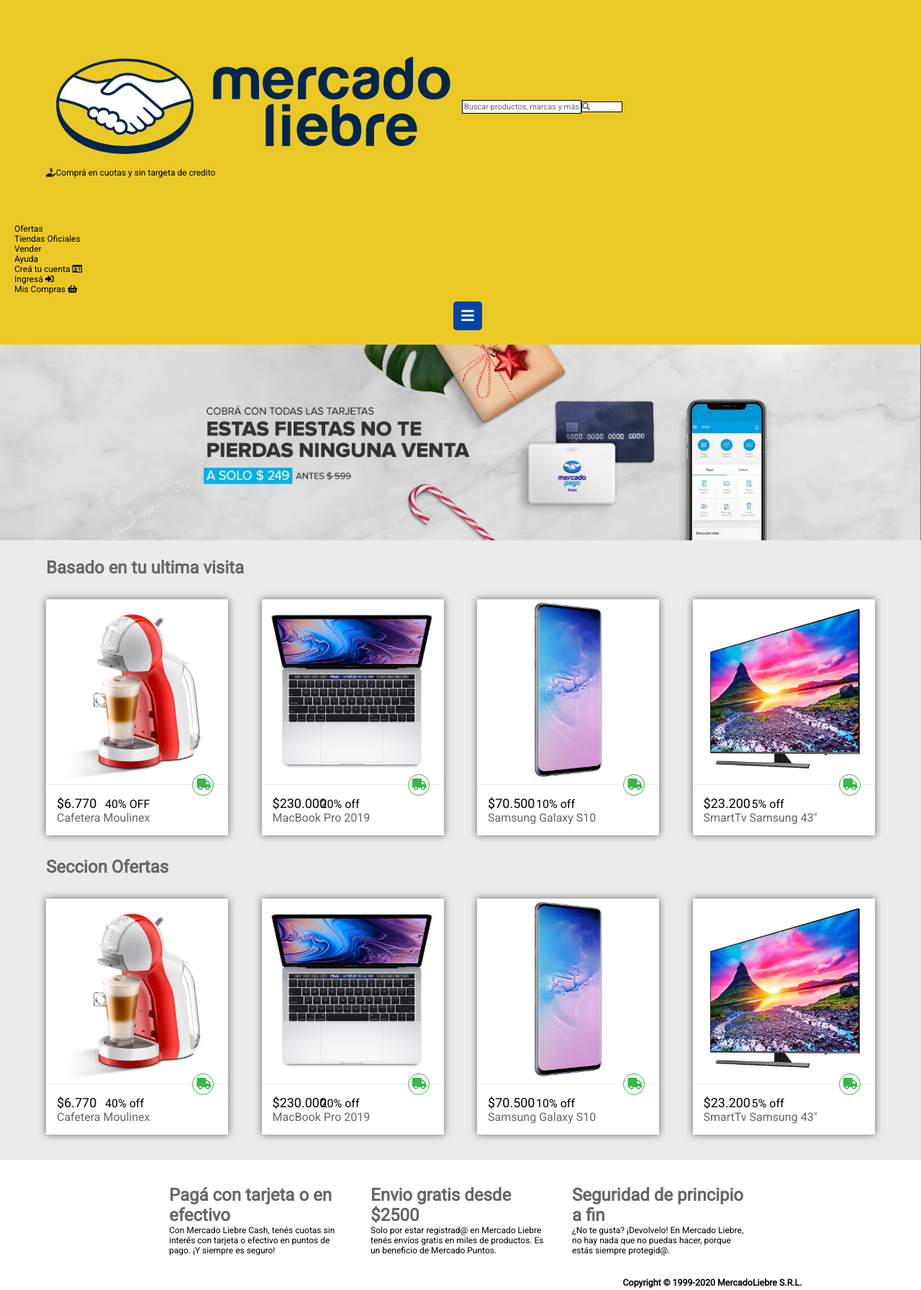
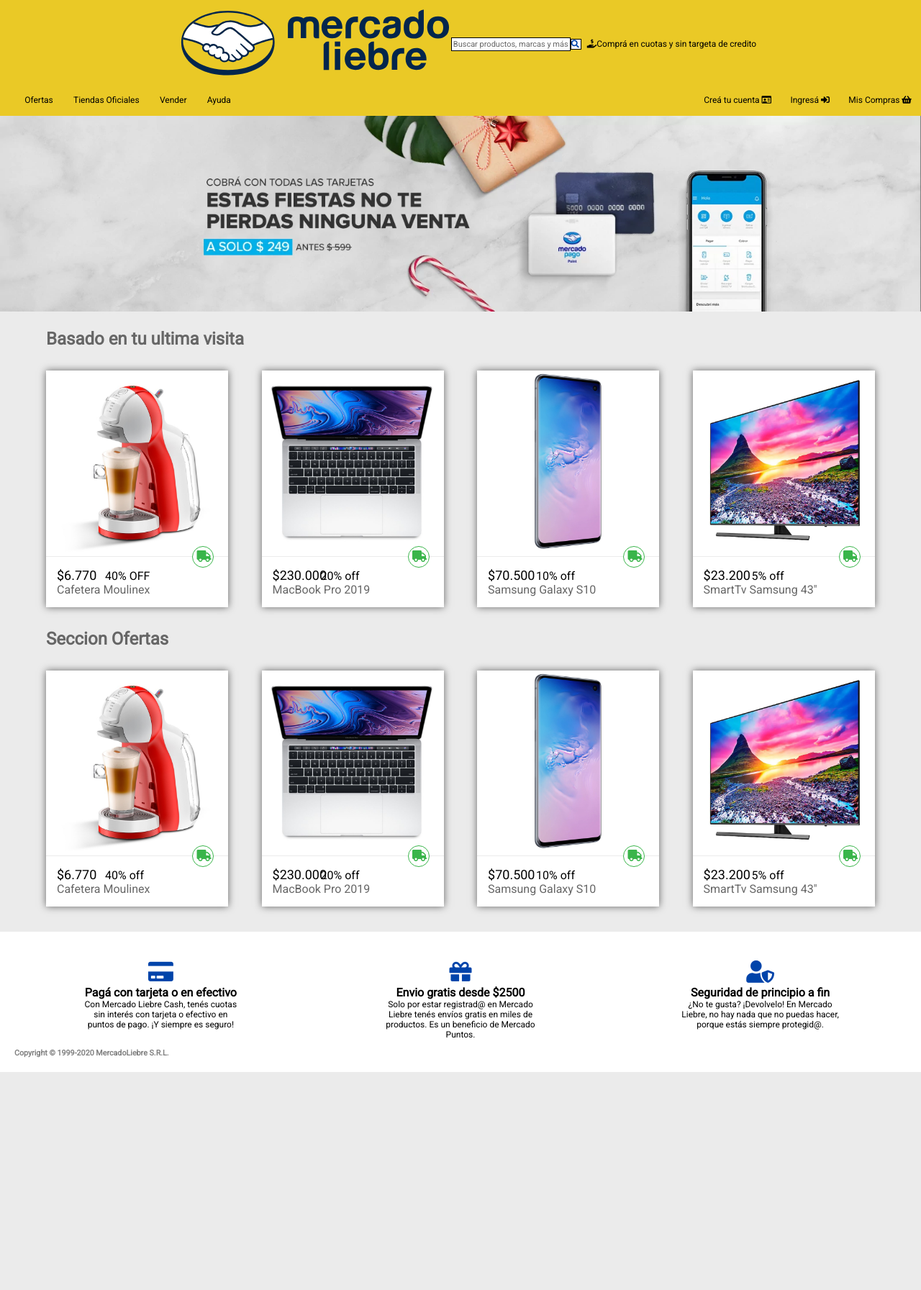
Before and after one commit to AgustinCastellon/proyecto-individual, a website: page views/home.html in a window 1280 px wide. Shown: the whole page at 72% size. After the commit the page ends 1490 px from the top, so only its background shows below. Drawn offline with Linux system fonts and the light colour scheme; files that its build step writes are made by us from their sources; files whose address does not match are found by name.

Commit message:
Se agregaron estilos

```diff
--- a/public/css/style.css
+++ b/public/css/style.css
@@ -26,23 +26,29 @@
 div.top-header{
     display: flex;
     flex-wrap: wrap;
-    padding: 5%;
+    padding-left: 20px;
+    flex-direction: row;
+    justify-content: start;
+    width: 100%;
 }
 
 header div.logo,
 header .form{
-    width: 50%;
+    width: 100%;
+    padding-top: 10px;
+    padding-bottom: 10px;
 }
 
 header .form{
     display: flex;
     align-items: center;
-    padding: 2px;
     font-size: 11px;
 }
 
 header div.logo{
-    padding: 10px;
+    justify-content: start;
+    width: 30%;
+
 }
 
 header ul li{
@@ -69,9 +75,9 @@
 
 header .form .submit{
     background-color: #FFF;
+    color: #0044AA;
     border: 1px solid #000;
-    color: #666;
-    width: 10%;
+    width: 2.5%;
 }
 
 div.burger-menu{
@@ -185,11 +191,34 @@
 }
 
 footer{
+    position: relative;
     padding: 20px 15px;
     background-color: white;
     display: flex;
     flex-wrap: wrap;
+    justify-content: space-around;
+}
+
+section div.foter-article{
+    display: flex;
+    flex-direction: column;
+    justify-content: space;
+    align-items: center;
+    margin: 5px 15px;
+    padding-bottom: 5px;
+}
+
+footer section div p{
+    text-align: center;
+    display: flex;
+    align-items: center;
     justify-content: center;
+}
+
+footer section i{
+    font-size: 31px;
+    color: #0044AA;
+    padding-bottom: 4px;
 }
 
 footer section{
@@ -198,16 +227,15 @@
 }
 
 #copyright{
-    padding-top: 15px;
-    padding-left: 700px;
-    font-size: 15px;
+    display: flex;
+    position: absolute;
+    bottom: 5px;
+    left: 5px;
+    color: grey;
 }
 
+@media (min-width: 361px){
 
-@media (min-width: 361px){
-    main section article .description{
-        display: block;
-    }
 
     main section article{
         box-shadow: 0px 0px 10px rgb(100, 100, 100);
@@ -229,10 +257,68 @@
     .discount{
         width: 50%;
     }
+
+    header .form .submit{
+        width: 15px;
+    }
+
 }
 
 @media (min-width: 769px){
+
+    body header .top-header .form{
+        width: 15%;
+    }
+
+    body header .top-header{
+        display: flex;
+        flex-direction: row;
+        align-items: center;
+        justify-content: center;
+    }
+
+    body header nav{
+        display: flex;
+        justify-content: space-between;
+    }
+
+    body header nav ul{
+        display: flex;
+        box-sizing: content-box;
+        width: 25%;
+        flex-direction: row;
+        justify-content: space-around;
+        align-items: center;
+        padding-top: 10px;
+        padding-bottom: 15px;
+    }
+
+    body header .burger-menu i{
+        display: none;
+    }
+
     main section div.products article{
         width: 22%;
     }
 }
+
+@media (max-width: 768px){
+    main section article .descripciones{
+        display: none;
+    }
+
+    main section article .main-article{
+        display: block;
+    }
+
+    footer section{
+        display: flex;
+        flex-wrap: wrap;
+        justify-content: center;
+        width: 100%;
+    }
+
+    header .form .submit{
+        width: 15px;
+    }
+}
--- a/views/home.html
+++ b/views/home.html
@@ -34,10 +34,10 @@
                 <li><a href="#">Ingresá <i class="fas fa-sign-in-alt"></i></a></li>
                 <li><a href="#">Mis Compras <i class="fas fa-shopping-basket"></i></a></li>
             </ul>
+        </nav>
         <div class="burger-menu">
-                <i class="fas fa-bars"></i>
-        </div>
-        </nav>
+            <i class="fas fa-bars"></i>
+    </div>
     </header>
     <section class="banner">
         <img src="images/img-home-banner.jpg" alt="Banner de ofertas">
@@ -127,27 +127,36 @@
 </body>
 <footer>
     <section>
-        <h3><strong>Pagá con tarjeta o en efectivo</strong></h3>
+        <div class="foter-article">
+            <i class="fas fa-credit-card"></i>
+            <h4>Pagá con tarjeta o en efectivo</h4>
             <p>Con Mercado Liebre Cash, tenés cuotas sin interés con tarjeta o efectivo en
                 puntos de pago. ¡Y siempre es seguro!
             </p>
+        </div>
     </section>
     <section>
-        <h3><strong>Envio gratis desde $2500</strong></h3>
+        <div class="foter-article">
+            <i class="fas fa-gift"></i>
+            <h4>Envio gratis desde $2500</h4>
             <p>
                 Solo por estar registrad@ en Mercado Liebre tenés envíos gratis en miles de
                 productos. Es un beneficio de Mercado Puntos.
             </p>
+        </div>
     </section>
     <section>
-        <h3><strong>Seguridad de principio a fin</strong></h3>
+        <div class="foter-article">
+            <i class="fas fa-user-shield"></i>
+            <h4>Seguridad de principio a fin</h3>
             <p>
                 ¿No te gusta? ¡Devolvelo! En Mercado Liebre, no hay nada que no puedas hacer,
                 porque estás siempre protegid@.
             </p>
+        </div>
     </section>
-    <div id="copyright">
-    <h5>Copyright © 1999-2020 MercadoLiebre S.R.L.</h5>
-    </div>
+    <section id="copyright">
+    <h6>Copyright © 1999-2020 MercadoLiebre S.R.L.</h6>
+    </section>
 </footer>
 </html>
```
